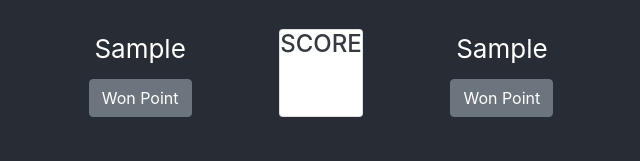
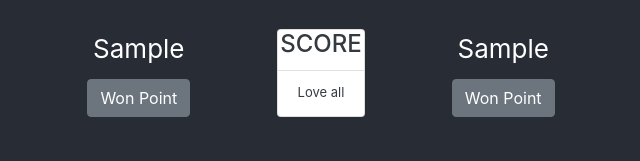
Before and after one commit to EkaitzTorregrosa/marcador-tenis-react, a React (Create React App) app: page / in a window 1280 px wide. Both pictures are taken after typing "Sample", "Sample" into the empty fields and a click on the button "Play!". Shown: the part 307-468 px from the top of the page, without its empty margins (319-959 px from the left). Built offline with nearby package versions, Linux system fonts and the light colour scheme.

Commit message:
first commit

```diff
--- a/src/Tenis-app.tsx
+++ b/src/Tenis-app.tsx
@@ -67,7 +67,14 @@ export function TenisForm() {
               <div className="card-block text-center">
                 <h4 className="card-title text-dark">SCORE</h4>
               </div>
-              <ul className="list-group list-group-flush" id="score-list"></ul>
+              <ul className="list-group list-group-flush" id="score-list">
+                <li
+                  className="list-group-item text-dark fw-light"
+                  style={{ fontSize: "50%" }}
+                >
+                  Love all
+                </li>
+              </ul>
             </div>
 
             <div className="col">
```
